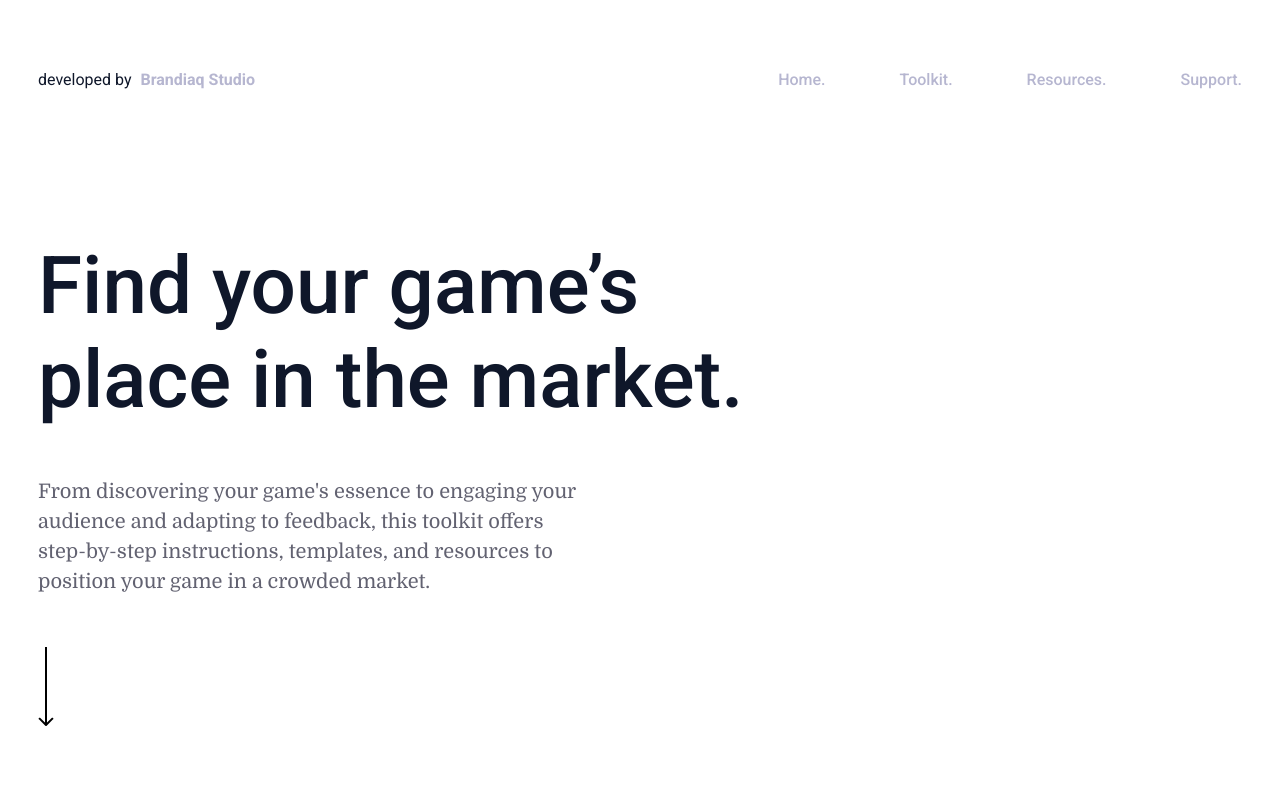
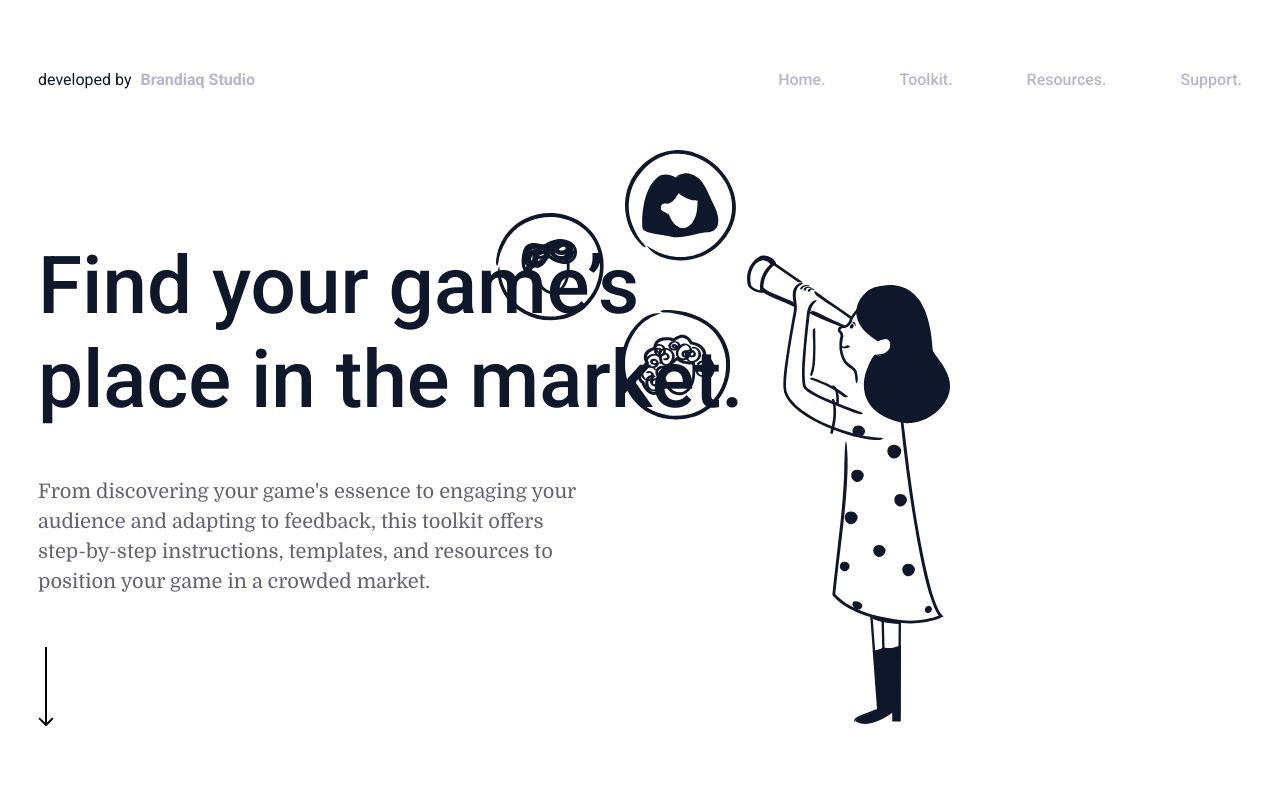
Before and after one commit to alexmaracinaru/indie-game-branding, a website: page toolkit.html in a window 1280 px wide. Shown: the top 800 px of the page. Drawn offline with Linux system fonts and the light colour scheme; the site is published under a folder, as on GitHub Pages, so addresses that start at the root find nothing.

Commit message:
Update toolkit.html

```diff
--- a/toolkit.html
+++ b/toolkit.html
@@ -38,7 +38,7 @@
         <div class="desc">From discovering your game's essence to engaging your audience and adapting to feedback, this toolkit offers step-by-step instructions, templates, and resources to position your game in a crowded market.</div>
         </div>
         <div class="market-place">
-            <img src="/images/market-place.svg" alt="">
+            <img src="images/market-place.svg" alt="">
         </div>
         <div class="scroll-arrow wrapper">
           <img  src="images/arrow-down.svg" alt="" />
```
